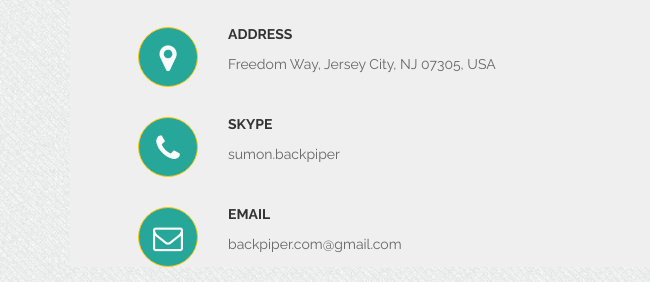
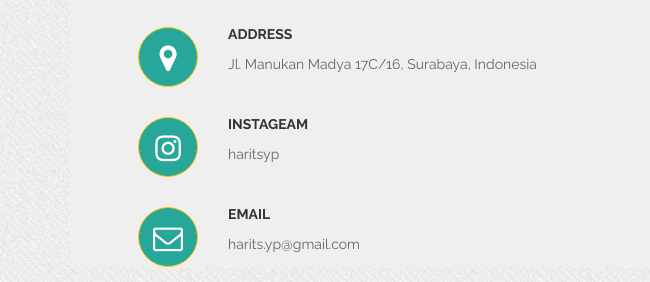
Before and after one commit to haritsyp/haritsyp.github.io, a plain HTML site: page index.html in a window 1280 px wide. Shown: the part 3596-3878 px from the top of the page, 0-650 px from the left. Drawn offline with Linux system fonts and the light colour scheme; some packages are replaced by stand-ins of ours; grey boxes are pictures that could not be loaded.

Commit message:
Update index.html

```diff
--- a/index.html
+++ b/index.html
@@ -378,16 +378,16 @@
                                 </div>
                                 <div class="media-body">
                                     <h4>Address</h4>
-                                    <p>Freedom Way, Jersey City, NJ 07305, USA</p>
+                                    <p>Jl. Manukan Madya 17C/16, Surabaya, Indonesia</p>
                                 </div>
                             </div>
                             <div class="media">
                                 <div class="media-left">
-                                    <i class="fa fa-phone"></i>
+                                    <i class="fa fa-instagram"></i>
                                 </div>
                                 <div class="media-body">
-                                    <h4>Skype</h4>
-                                    <p>sumon.backpiper</p>
+                                    <h4>Instageam</h4>
+                                    <p>haritsyp</p>
                                 </div>
                             </div>
                             <div class="media">
@@ -396,7 +396,7 @@
                                 </div>
                                 <div class="media-body">
                                     <h4>Email</h4>
-                                    <p>backpiper.com@gmail.com</p>
+                                    <p>harits.yp@gmail.com</p>
                                 </div>
                             </div>
                         </div>
```
